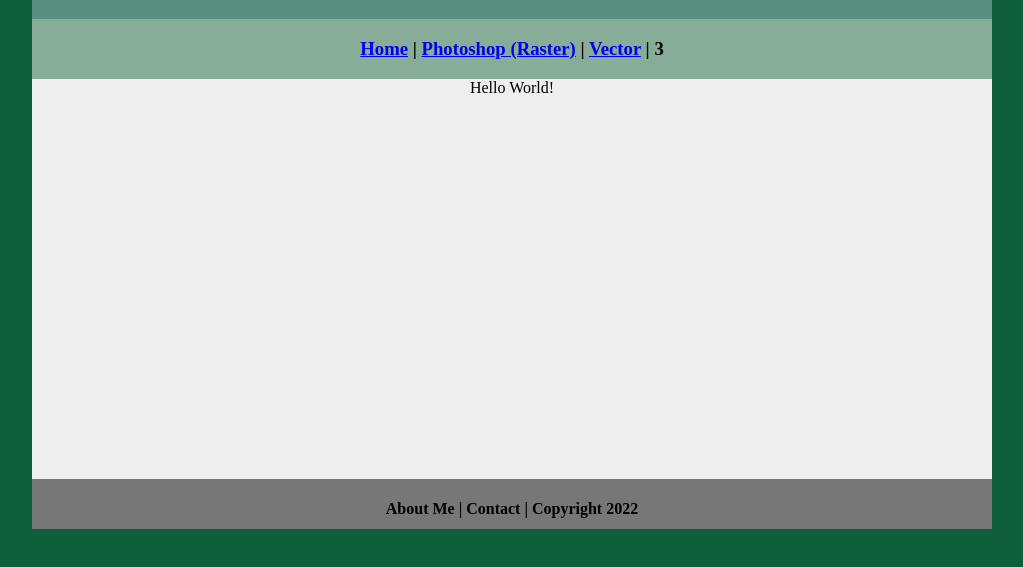
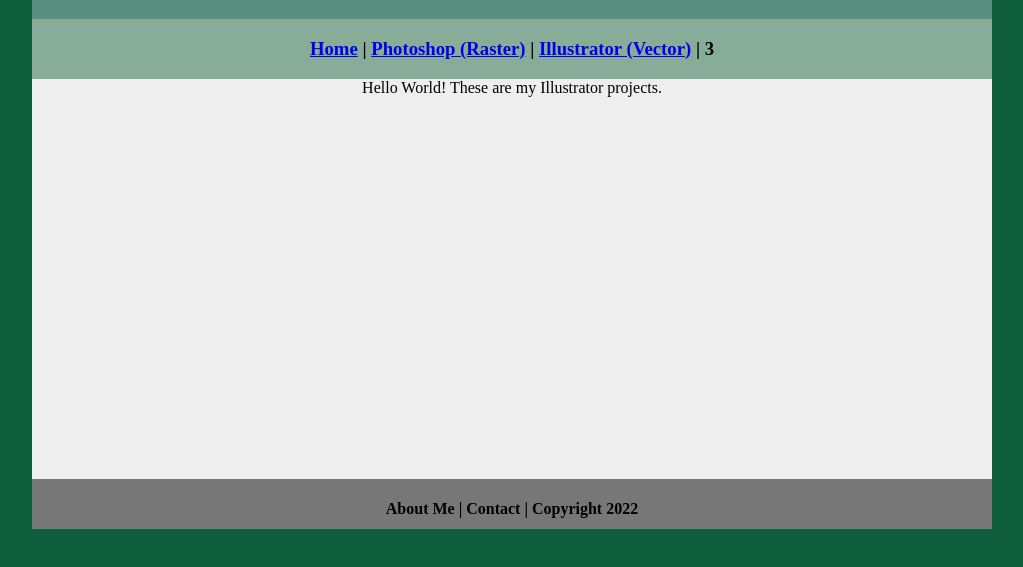
Before and after one commit to emmagcarlson/b3digitalmediaportfolio22-23, a plain HTML site: page vector/index.html in a window 1280 px wide. Shown: the part 61-628 px from the top of the page, without its empty margins (128-1151 px from the left). Drawn offline with Linux system fonts and the light colour scheme; files that its build step writes are made by us from their sources.

Commit message:
Update index.html

```diff
--- a/vector/index.html
+++ b/vector/index.html
@@ -12,9 +12,9 @@
   	<h1>Illustrator Projects</h1>
   </div>
   <div class="nav">
-    <h3><a href="../index.html">Home</a> | <a href="../raster/index.html">Photoshop (Raster)</a> | <a href="index.html">Vector</a> | 3</h3>
+    <h3><a href="../index.html">Home</a> | <a href="../raster/index.html">Photoshop (Raster)</a> | <a href="index.html">Illustrator (Vector)</a> | 3</h3>
   </div>
-  <div class="content">Hello World!</div>
+  <div class="content">Hello World! These are my Illustrator projects.</div>
   <div class="footer">
     <h4>About Me | Contact | Copyright 2022</h4>
   </div>
```
